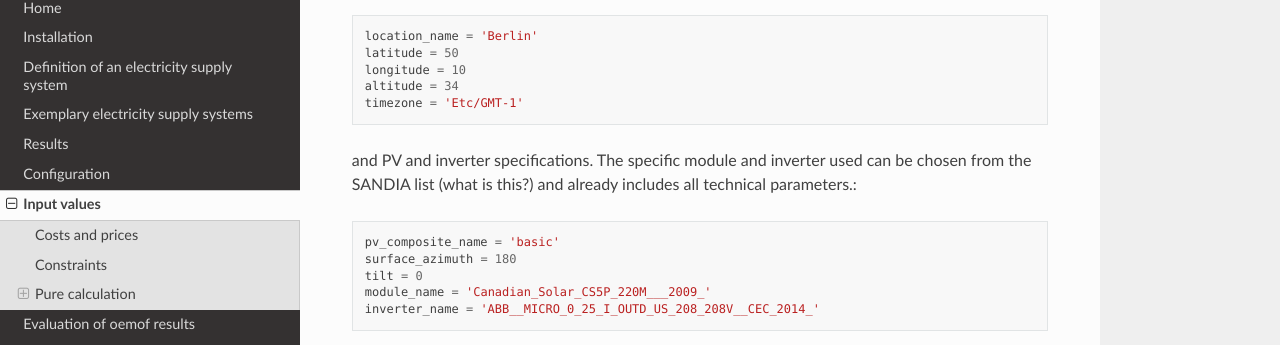
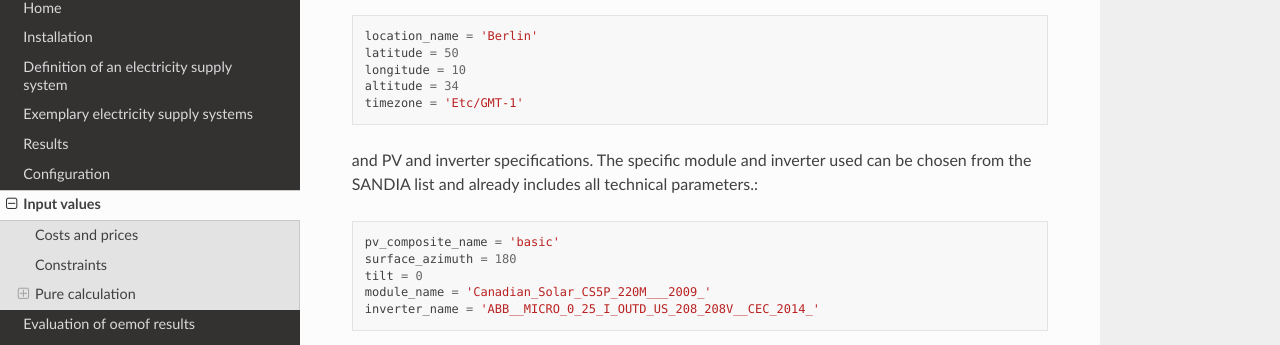
Before and after one commit to rl-institut/offgridders, a Sphinx documentation site: the page built from docs/Inputs.rst, in a window 1280 px wide and 900 px high, scrolled down 2783 px. Shown: the part 107-452 px from the top of the window. Built offline with Sphinx 7.4.7 and the Read the Docs theme 2.0.0, drawn with Linux system fonts in a browser that asks for light colours.

Commit message:
Erase question at Inputs.rst

```diff
--- a/docs/Inputs.rst
+++ b/docs/Inputs.rst
@@ -109,7 +109,7 @@ The pv system generation per kWp can be calculated based on Location::
         altitude = 34
         timezone = 'Etc/GMT-1'
 
-and PV and inverter specifications. The specific module and inverter used can be chosen from the SANDIA list (what is this?) and already includes all technical parameters.::
+and PV and inverter specifications. The specific module and inverter used can be chosen from the SANDIA list and already includes all technical parameters.::
 
         pv_composite_name = 'basic'
         surface_azimuth = 180
```
